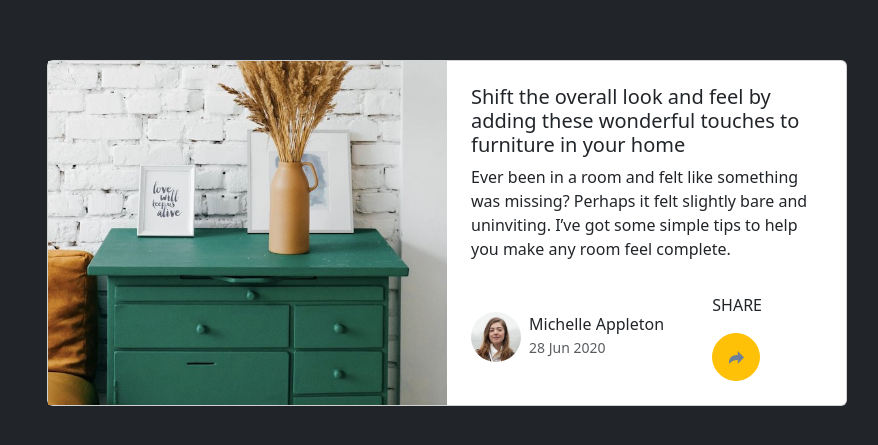
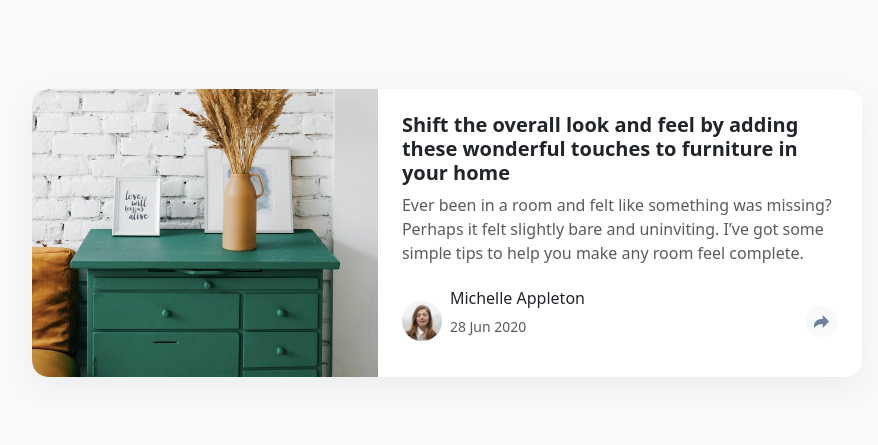
Before and after one commit to xantosromerodev/21-article-preview-component, a website: page index.html in a window 1280 px wide. Shown: the part 167-612 px from the top of the page, without its empty margins (193-1071 px from the left). Drawn offline with nearby package versions, Linux system fonts and the light colour scheme.

Commit message:
borrador

```diff
--- a/index.html
+++ b/index.html
@@ -2,21 +2,25 @@
 <html lang="en">
 
 <head>
-    <meta charset="UTF-8">
-    <meta http-equiv="X-UA-Compatible" content="ie=edge">
-    <meta name="viewport" content="width=device-width, initial-scale=1.0">
+    <meta charset="UTF-8" />
+    <meta http-equiv="X-UA-Compatible" content="ie=edge" />
+    <meta name="viewport" content="width=device-width, initial-scale=1.0" />
     <!-- etiquetas meta -->
-    <meta name="description" content="">
-    <meta name="keywords" content="">
-    <meta name="author" content="Santos Romero">
+    <meta name="description" content="" />
+    <meta name="keywords" content="" />
+    <meta name="author" content="Santos Romero" />
     <!-- styles -->
-    <link rel="stylesheet" href="css/custom.css">
+    <link href="https://cdn.jsdelivr.net/npm/bootstrap@5.3.3/dist/css/bootstrap.min.css" rel="stylesheet"
+        integrity="sha384-QWTKZyjpPEjISv5WaRU9OFeRpok6YctnYmDr5pNlyT2bRjXh0JMhjY6hW+ALEwIH" crossorigin="anonymous">
+    <script src="https://cdn.jsdelivr.net/npm/bootstrap@5.3.3/dist/js/bootstrap.bundle.min.js"
+        integrity="sha384-YvpcrYf0tY3lHB60NNkmXc5s9fDVZLESaAA55NDzOxhy9GkcIdslK1eN7N6jIeHz"
+        crossorigin="anonymous"></script>
     <!-- fuente -->
-    <link rel="preconnect" href="https://fonts.googleapis.com">
-    <link rel="preconnect" href="https://fonts.gstatic.com" crossorigin>
-    <link href="https://fonts.googleapis.com/css2?family=Manrope:wght@200..800&display=swap" rel="stylesheet">
+    <link rel="preconnect" href="https://fonts.googleapis.com" />
+    <link rel="preconnect" href="https://fonts.gstatic.com" crossorigin />
+    <link href="https://fonts.googleapis.com/css2?family=Manrope:wght@200..800&display=swap" rel="stylesheet" />
     <!-- favicon -->
-    <link rel="shortcut icon" href="images/favicon-32x32.png" type="image/x-icon">
+    <link rel="shortcut icon" href="images/favicon-32x32.png" type="image/x-icon" />
     <!-- titulo -->
     <title>Article Preview Component | Frontend Club</title>
 
@@ -45,13 +49,6 @@
             height: 40px;
             border-radius: 50%;
             object-fit: cover;
-        }
-
-        .icon-share {
-            background-color: #f1f3f5;
-            border-radius: 50%;
-            padding: 8px;
-            transition: background-color 0.3s;
         }
 
         .share-icons {
@@ -84,54 +81,62 @@
 </head>
 
 <body class="bg-dark">
+    <main class="container-fluid py-5 d-flex justify-content-center align-items-center vh-100 bg-light">
+        <div class="row justify-content-center">
+            <div class="col-lg-8">
+                <section class="card card-custom d-flex flex-column flex-md-row">
+                    <!-- Imagen -->
+                    <div class="col-md-5 p-0">
+                        <img src="images/drawers.jpg" alt="drawers" class="card-img-left h-100 w-100" />
+                    </div>
 
-    <main class="container min-vh-100 d-flex justify-content-center align-items-center">
-        <section class="card w-100" style="max-width: 800px;">
-            <div class="row g-0 flex-lg-row flex-column">
-                <!-- Imagen -->
-                <div class="col-lg-6">
-                    <img src="./images/drawers.jpg" class="img-fluid h-100 object-fit-cover" alt="drawers">
+                    <!-- Contenido -->
+                    <div class="col-md-7 p-4 d-flex flex-column justify-content-between">
+                        <div>
+                            <h5 class="fw-bold text-dark">
+                                Shift the overall look and feel by adding these wonderful
+                                touches to furniture in your home
+                            </h5>
+                            <p class="text-muted mb-4">
+                                Ever been in a room and felt like something was missing?
+                                Perhaps it felt slightly bare and uninviting. I’ve got some
+                                simple tips to help you make any room feel complete.
+                            </p>
                         </div>
-                <!-- Contenido -->
-                <div class="col-lg-6 d-flex flex-column justify-content-center p-4">
-                    <h5 class="card-title">Shift the overall look and feel by adding these wonderful
-                        touches to furniture in your home</h5>
-                    <p class="card-text">Ever been in a room and felt like something was missing? Perhaps
-                        it felt slightly bare and uninviting. I’ve got some simple tips
-                        to help you make any room feel complete.</p>
 
                         <!-- Autor + Compartir -->
-                    <div class="d-flex align-items-center justify-content-between mt-3">
-                        <div class="d-flex align-items-center">
-                            <img src="images/avatar-michelle.jpg" class="rounded-circle me-2" width="50" alt="avatar">
+                        <div class="d-flex justify-content-between align-items-center">
+                            <div class="d-flex align-items-center gap-2">
+                                <img src="images/avatar-michelle.jpg" class="avatar" alt="avatar" />
                                 <div>
-                                <h6 class="mb-0">Michelle Appleton</h6>
-                                <small class="text-muted">28 Jun 2020</small>
+                                    <h4 class="h6 text-dark">Michelle Appleton</h4>
+                                    <p class="text-muted small">28 Jun 2020</p>
                                 </div>
                             </div>
 
-                        <!-- Compartir -->
-                        <div class="position-relative share-container">
-                            <!-- Íconos sociales -->
-                            <div class="social-icons d-flex justify-content-center">
-                                <p class="text-uppercase">Share</p>
-                                <a href="#" class="text-primary"><img src="images/icon-facebook.svg" alt="facebook"></a>
-                                <a href="#" class="text-info"><img src="images/icon-twitter.svg" alt="twitter"></a>
-                                <a href="#" class="text-danger"><img src="images/icon-pinterest.svg"
-                                        alt="pinterest"></a>
-                            </div>
-                            <button
-                                class="btn btn-warning rounded-circle d-flex align-items-center justify-content-center"
-                                style="width: 48px; height: 48px;">
-                                <img src="images/icon-share.svg" alt="share icon">
+                            <!-- Compartir con botón -->
+                            <div class="position-relative">
+                                <button id="shareBtn"
+                                    class="btn btn-light rounded-circle p-2 d-flex justify-content-center align-items-center">
+                                    <img src="images/icon-share.svg" alt="share">
                                 </button>
+
+                                <!-- Íconos redes sociales -->
+                                <div id="shareIcons" class="share-icons position-absolute d-flex gap-3 p-2 rounded"
+                                    style="bottom: 120%; right: 0">
+                                    <h6>Share</h6>
+                                    <a href="#"><img src="images/icon-facebook.svg" alt="facebook"></a>
+                                    <a href="#"><img src="images/icon-twitter.svg" alt="twitter"></a>
+                                    <a href="#"><img src="images/icon-pinterest.svg" alt="pinterest"></a>
                                 </div>
                             </div>
+                            <!-- Fin compartir -->
                         </div>
                     </div>
                 </section>
+            </div>
+        </div>
     </main>
-
 
     <script>
         const shareBtn = document.getElementById("shareBtn");
@@ -141,15 +146,12 @@
             shareIcons.classList.toggle("show");
         });
 
-        // Cierra el panel si haces clic fuera
         document.addEventListener("click", function (e) {
             if (!shareBtn.contains(e.target) && !shareIcons.contains(e.target)) {
                 shareIcons.classList.remove("show");
             }
         });
-
     </script>
-
 </body>
 
 </html>
```
Lines whose indentation alone changed are shown as unchanged.
